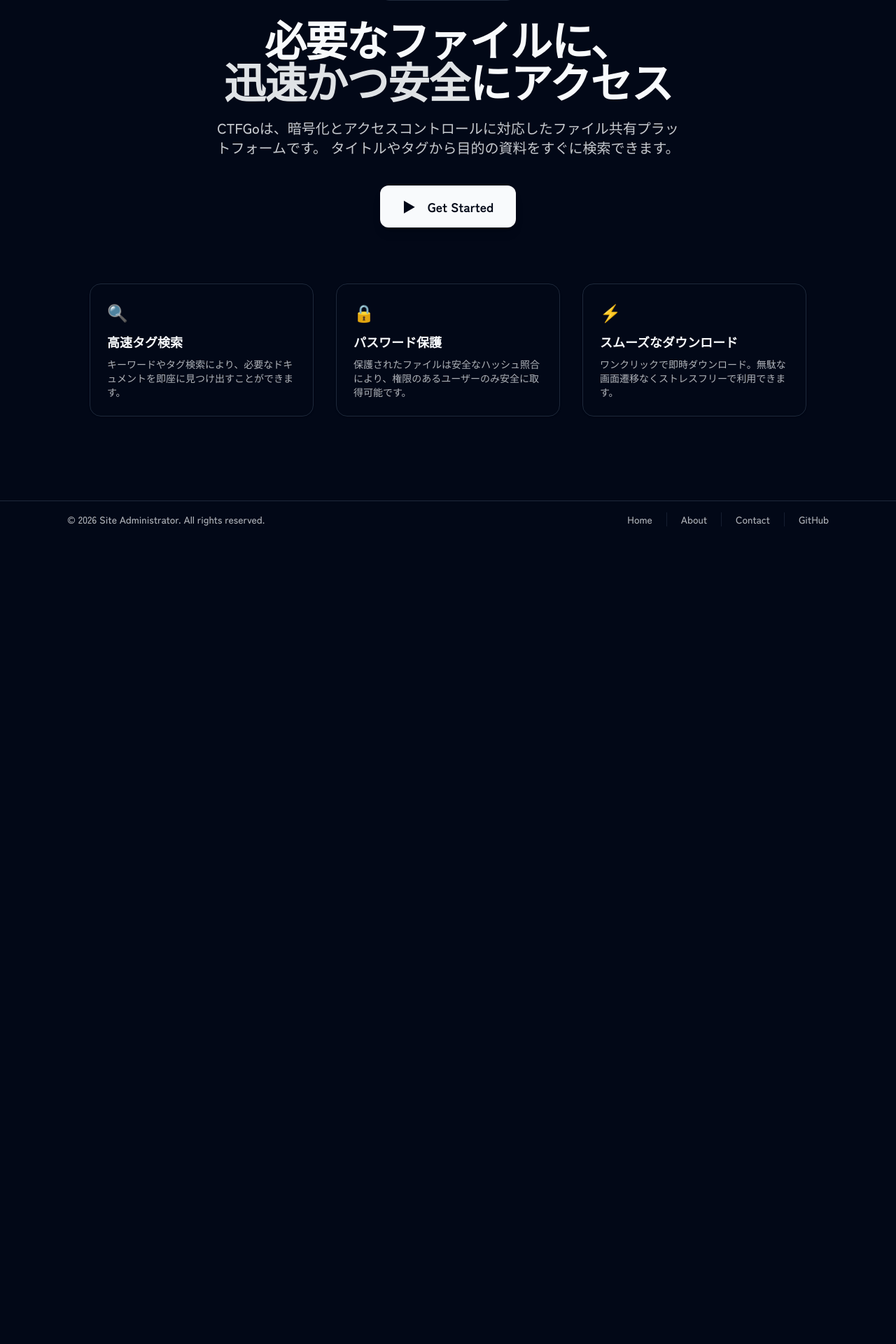
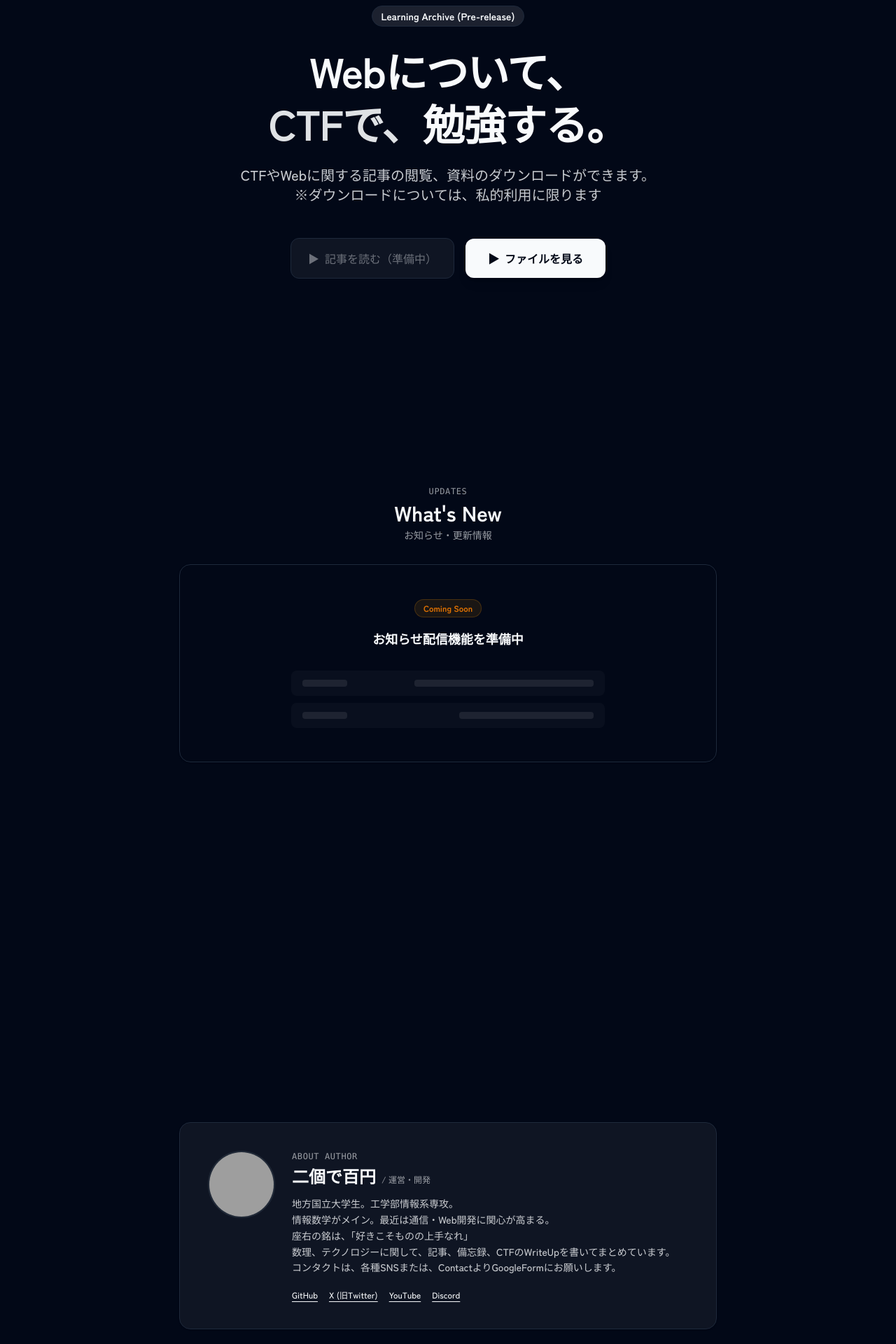
Before and after one commit to suikamin/ctfgonet, a Next.js app in the folder web/: page / in a window 1280 px wide. Shown: the part 220-2140 px from the top of the page at 70% size. Before the commit the page ends 988 px from the top, so only its background shows below. Built offline with nearby package versions, Linux system fonts and the light colour scheme; grey boxes are pictures that could not be loaded.

Commit message:
fix: mainpage

```diff
--- a/web/app/about/page.tsx
+++ b/web/app/about/page.tsx
@@ -125,35 +125,56 @@
           <div className="flex-grow text-center sm:text-left">
             <div className="mb-2">
               <h2 className="text-lg font-medium inline-block mr-2">
-                唐突に理系
+                二個で百円
               </h2>
               <span className="text-xs opacity-60">/ 運営・開発</span>
             </div>
 
             <div className="text-xs leading-relaxed opacity-80 space-y-2">
               <p>
-                情報系専攻の地方国立大学生．
+                地方国立大学生。工学部情報系専攻。
                 <br />
-                最近は通信、Web開発に関心が高まる．解析数学が好き．
-                座右の銘は『好きこそものの上手なれ』
+                情報数学がメイン。最近は通信・Web開発に関心が高まる。
                 <br />
-                数理、テクノロジーに関して、LaTeXで自分なりの解説や備忘録、CTFのWriteUpを書いてまとめています．{" "}
+                座右の銘は、「好きこそものの上手なれ」
                 <br />
-                コンタクトは、お手数ですがお問い合わせフォームよりご連絡ください．
+                数理、テクノロジーに関して、記事、備忘録、CTFのWriteUpを書いてまとめています。{" "}
+                <br />
+                コンタクトは、各種SNSまたは、ContactよりGoogleFormにお願いします。
               </p>
             </div>
 
             {/* リンク */}
-            <div className="mt-3 flex justify-center sm:justify-start space-x-3 text-[11px] opacity-60">
+            <div className="pt-2 flex justify-center sm:justify-start gap-4 text-xs font-medium">
               <a
-                href="#"
-                className="hover:opacity-100 transition underline underline-offset-2"
+                href="https://github.com/suikamin/ctfgonet"
+                target="_blank"
+                rel="noopener noreferrer"
+                className="hover:opacity-70 transition underline underline-offset-4"
               >
                 GitHub
               </a>
               <a
-                href="#"
-                className="hover:opacity-100 transition underline underline-offset-2"
+                href="https://github.com/suikamin/ctfgonet"
+                target="_blank"
+                rel="noopener noreferrer"
+                className="hover:opacity-70 transition underline underline-offset-4"
+              >
+                X (旧Twitter)
+              </a>
+              <a
+                href="https://github.com/suikamin/ctfgonet"
+                target="_blank"
+                rel="noopener noreferrer"
+                className="hover:opacity-70 transition underline underline-offset-4"
+              >
+                YouTube
+              </a>
+              <a
+                href="https://github.com/suikamin/ctfgonet"
+                target="_blank"
+                rel="noopener noreferrer"
+                className="hover:opacity-70 transition underline underline-offset-4"
               >
                 Discord
               </a>
--- a/web/app/page.tsx
+++ b/web/app/page.tsx
@@ -2,76 +2,169 @@
 import { Metadata } from "next";
 
 export const metadata: Metadata = {
-  title: "CTFGo - 共有ドキュメント・ファイル検索プラットフォーム",
-  description:
-    "CTFGoは必要なドキュメントやファイルを素早く検索・ダウンロードできるファイル共有プラットフォームです。安全かつスピーディに目的のファイルへアクセスできます。",
-  keywords: ["ファイル検索", "ドキュメント共有", "CTFGo", "資料ダウンロード"],
+  title: "CTFで学ぶWeb - ctfgo.net",
+  description: "WebやCTFの学習記録・ファイル共有プラットフォーム",
+  keywords: ["ctfgo", "ctfgo.net", "ctf", "web"],
   openGraph: {
-    title: "CTFGo - 共有ドキュメント・ファイル検索プラットフォーム",
-    description: "必要なドキュメントやファイルを素早く検索・ダウンロード。",
+    title: "CTFで学ぶWeb - ctfgo.net",
+    description: "Webに関する資料をダウンロード",
     type: "website",
   },
 };
 
 export default function HomePage() {
   return (
-    <div className="min-h-screen bg-background text-foreground flex flex-col justify-between">
-      {/* ヒーローセクション */}
-      <main className="flex-grow flex flex-col items-center justify-center text-center px-4 py-20">
+    <div className="space-y-12 snap-y snap-mandatory">
+      {/* 1. ヒーローセクション */}
+      <section className="min-h-[calc(100vh-10rem)] flex flex-col items-center justify-center text-center px-4 snap-start">
         <div className="max-w-3xl mx-auto space-y-6">
           <span className="inline-block bg-foreground/10 text-foreground font-semibold text-sm px-3 py-1 rounded-full border border-border">
-            Document Sharing Platform
+            Learning Archive (Pre-release)
           </span>
 
-          <h1 className="text-4xl md:text-6xl font-extrabold tracking-tight">
-            必要なファイルに、
+          <h1 className="text-4xl md:text-6xl font-extrabold tracking-tight leading-tight">
+            Webについて、
             <br className="hidden sm:inline" />
-            <span className="opacity-90">迅速かつ安全</span>にアクセス
+            <span className="opacity-90">CTFで、</span>勉強する。
           </h1>
 
           <p className="text-lg md:text-xl opacity-80 max-w-2xl mx-auto">
-            CTFGoは、暗号化とアクセスコントロールに対応したファイル共有プラットフォームです。
-            タイトルやタグから目的の資料をすぐに検索できます。
+            CTFやWebに関する記事の閲覧、資料のダウンロードができます。
+            <br className="hidden sm:inline" />
+            ※ダウンロードについては、私的利用に限ります
           </p>
 
-          {/* メインCTA */}
-          <div className="pt-4">
+          {/* メインCTAエリア */}
+          <div className="pt-6 flex flex-col sm:flex-row items-center justify-center gap-4">
+            {/* 1. 未リリースの記事まとめサイトへのボタン（準備中UI） */}
+            <div className="relative w-full sm:w-auto">
+              <button
+                disabled
+                className="w-full sm:w-auto inline-flex items-center justify-center px-6 py-4 text-base font-medium bg-foreground/5 text-foreground/40 border border-border rounded-xl cursor-not-allowed transition-all"
+                title="記事まとめサイトは準備中です"
+              >
+                <span className="pr-2">▶</span>記事を読む（準備中）
+              </button>
+            </div>
+
+            {/* ファイルを見るボタン */}
             <Link
               href="/files"
-              className="inline-flex items-center justify-center px-8 py-4 text-lg font-bold bg-foreground text-background hover:opacity-90 rounded-xl shadow-lg transition-all transform hover:-translate-y-0.5 focus:outline-none focus:ring-2 focus:ring-foreground focus:ring-offset-2"
+              className="w-full sm:w-auto inline-flex items-center justify-center px-8 py-4 text-base font-bold bg-foreground text-background hover:opacity-90 rounded-xl shadow-lg transition-all transform hover:-translate-y-0.5 focus:outline-none focus:ring-2 focus:ring-foreground focus:ring-offset-2"
             >
-              ▶　Get Started
+              <span className="pr-2">▶</span>ファイルを見る
             </Link>
           </div>
         </div>
+      </section>
 
-        {/* 特徴紹介（テーマ変数に対応したカードデザイン） */}
-        <section className="mt-20 grid grid-cols-1 md:grid-cols-3 gap-8 max-w-5xl text-left">
-          <div className="bg-background p-6 rounded-2xl border border-border shadow-sm">
-            <div className="text-2xl mb-3">🔍</div>
-            <h2 className="text-lg font-bold mb-2">高速タグ検索</h2>
-            <p className="text-sm opacity-70">
-              キーワードやタグ検索により、必要なドキュメントを即座に見つけ出すことができます。
-            </p>
+      {/* 2. What's New セクション（準備中UI） */}
+      <section className="min-h-[calc(100vh-10rem)] flex flex-col justify-center items-center px-4 snap-start">
+        <div className="w-full max-w-3xl">
+          <div className="text-center mb-8">
+            <span className="text-xs font-mono tracking-wider opacity-60 uppercase block mb-1">
+              Updates
+            </span>
+            <h2 className="text-2xl md:text-3xl font-bold">What's New</h2>
+            <p className="text-sm opacity-60 mt-1">お知らせ・更新情報</p>
           </div>
 
-          <div className="bg-background p-6 rounded-2xl border border-border shadow-sm">
-            <div className="text-2xl mb-3">🔒</div>
-            <h2 className="text-lg font-bold mb-2">パスワード保護</h2>
-            <p className="text-sm opacity-70">
-              保護されたファイルは安全なハッシュ照合により、権限のあるユーザーのみ安全に取得可能です。
-            </p>
+          <div className="bg-background border border-border rounded-2xl p-8 sm:p-12 text-center shadow-sm relative overflow-hidden">
+            <div className="space-y-4 max-w-md mx-auto">
+              <span className="inline-block bg-amber-500/10 text-amber-600 dark:text-amber-400 border border-amber-500/20 text-xs font-semibold px-3 py-1 rounded-full">
+                Coming Soon
+              </span>
+              <h3 className="text-lg font-bold">お知らせ配信機能を準備中</h3>
+
+              {/* スケルトン風のダミー表示（更新ログが並ぶイメージ） */}
+              <div className="pt-4 space-y-2.5 opacity-30 pointer-events-none">
+                <div className="h-9 bg-foreground/10 rounded-lg w-full flex items-center px-4 justify-between">
+                  <span className="h-2.5 bg-foreground/30 rounded w-16"></span>
+                  <span className="h-2.5 bg-foreground/30 rounded w-44 sm:w-64"></span>
+                </div>
+                <div className="h-9 bg-foreground/10 rounded-lg w-full flex items-center px-4 justify-between">
+                  <span className="h-2.5 bg-foreground/30 rounded w-16"></span>
+                  <span className="h-2.5 bg-foreground/30 rounded w-36 sm:w-48"></span>
+                </div>
+              </div>
+            </div>
           </div>
+        </div>
+      </section>
 
-          <div className="bg-background p-6 rounded-2xl border border-border shadow-sm">
-            <div className="text-2xl mb-3">⚡</div>
-            <h2 className="text-lg font-bold mb-2">スムーズなダウンロード</h2>
-            <p className="text-sm opacity-70">
-              ワンクリックで即時ダウンロード。無駄な画面遷移なくストレスフリーで利用できます。
-            </p>
+      {/* 3. About me セクション */}
+      <section className="min-h-[calc(100vh-10rem)] flex flex-col justify-end items-center px-4 snap-start">
+        <div className="w-full max-w-3xl bg-foreground/5 p-8 md:p-10 rounded-2xl border border-border shadow-sm">
+          <div className="flex flex-col sm:flex-row items-center sm:items-start gap-6">
+            <div className="flex-shrink-0">
+              <img
+                src="/avatar.jpg"
+                alt="運営者のアイコン"
+                className="w-24 h-24 rounded-full object-cover grayscale-[20%] border-2 border-border"
+              />
+            </div>
+
+            <div className="flex-grow text-center sm:text-left space-y-3">
+              <div>
+                <span className="text-xs font-mono tracking-wider opacity-60 uppercase block mb-1">
+                  About Author
+                </span>
+                <h2 className="text-2xl font-bold inline-block mr-2">
+                  二個で百円
+                </h2>
+                <span className="text-xs opacity-60">/ 運営・開発</span>
+              </div>
+
+              <p className="text-xs md:text-sm leading-relaxed opacity-80">
+                地方国立大学生。工学部情報系専攻。
+                <br />
+                情報数学がメイン。最近は通信・Web開発に関心が高まる。
+                <br />
+                座右の銘は、「好きこそものの上手なれ」
+                <br />
+                数理、テクノロジーに関して、記事、備忘録、CTFのWriteUpを書いてまとめています。{" "}
+                <br />
+                コンタクトは、各種SNSまたは、ContactよりGoogleFormにお願いします。
+              </p>
+
+              <div className="pt-2 flex justify-center sm:justify-start gap-4 text-xs font-medium">
+                <a
+                  href="https://github.com/suikamin/ctfgonet"
+                  target="_blank"
+                  rel="noopener noreferrer"
+                  className="hover:opacity-70 transition underline underline-offset-4"
+                >
+                  GitHub
+                </a>
+                <a
+                  href="https://github.com/suikamin/ctfgonet"
+                  target="_blank"
+                  rel="noopener noreferrer"
+                  className="hover:opacity-70 transition underline underline-offset-4"
+                >
+                  X (旧Twitter)
+                </a>
+                <a
+                  href="https://github.com/suikamin/ctfgonet"
+                  target="_blank"
+                  rel="noopener noreferrer"
+                  className="hover:opacity-70 transition underline underline-offset-4"
+                >
+                  YouTube
+                </a>
+                <a
+                  href="https://github.com/suikamin/ctfgonet"
+                  target="_blank"
+                  rel="noopener noreferrer"
+                  className="hover:opacity-70 transition underline underline-offset-4"
+                >
+                  Discord
+                </a>
+              </div>
+            </div>
           </div>
-        </section>
-      </main>
+        </div>
+      </section>
     </div>
   );
 }
```
